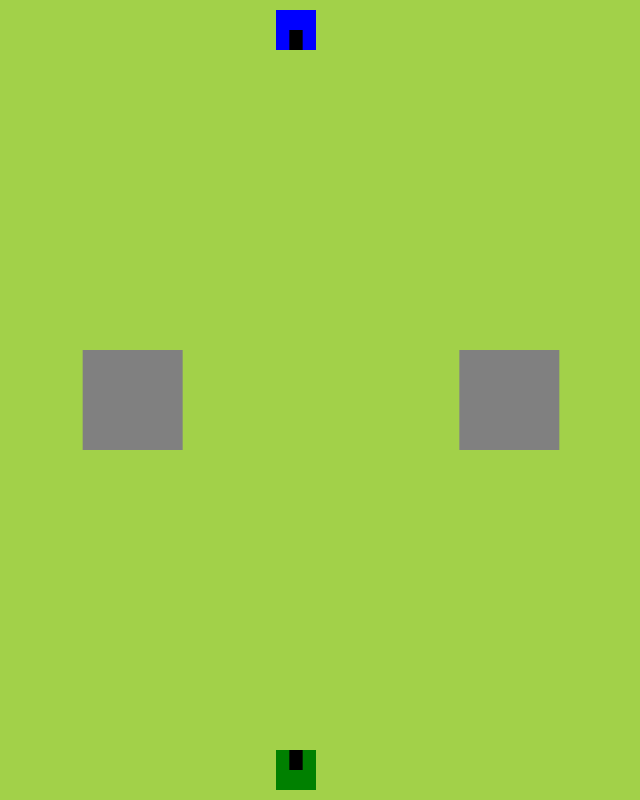
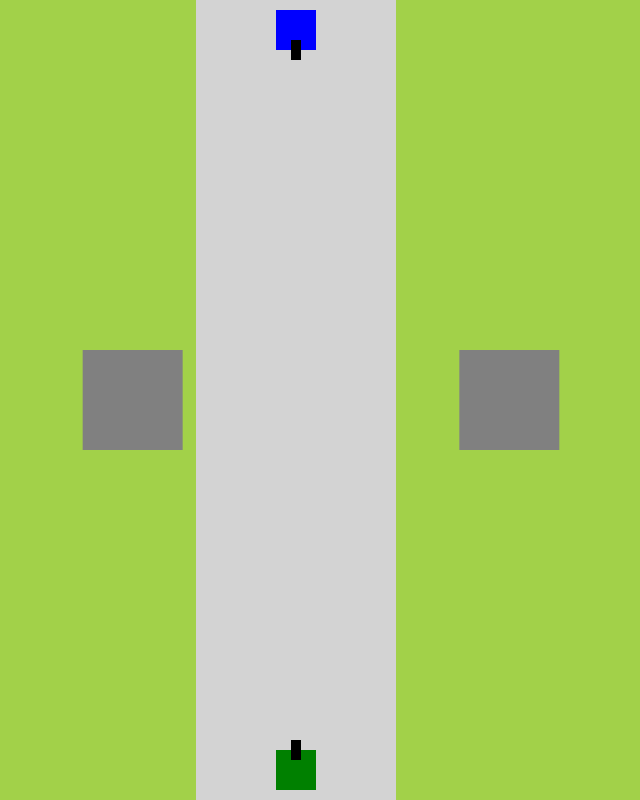
Before and after one commit to Kotyara45/Tanks, a plain HTML site: page index.html in a window 1280 px wide. Both pictures are taken after a click on the button "Запустити гру". Shown: the whole page, without its empty margins (344-984 px from the left). Drawn offline with Linux system fonts and the light colour scheme.

Commit message:
Update index.html

```diff
--- a/index.html
+++ b/index.html
@@ -78,34 +78,28 @@
             { x: (2 * canvas.width) / 3 - 50, y: canvas.height / 2 - 50, width: 100, height: 100 }
         ];
 
-        // Початкові позиції для ресету після перезапуску
-        const initialPositions = {
-            player1: { x: canvas.width / 2 - tankSize / 2, y: canvas.height - tankSize - 10, angle: -90 },
-            player2: { x: canvas.width / 2 - tankSize / 2, y: 10, angle: 90 }
-        };
-
         const player1 = {
-            x: initialPositions.player1.x,
-            y: initialPositions.player1.y,
+            x: canvas.width / 2 - tankSize / 2,
+            y: canvas.height - tankSize - 10,
             width: tankSize,
             height: tankSize,
             color: 'green',
             keys: { up: 'KeyW', down: 'KeyS', left: 'KeyA', right: 'KeyD', shoot: 'KeyF', rotate: 'KeyR' },
             bullets: [],
-            angle: initialPositions.player1.angle,
+            angle: -90,  // Повернутий вгору
             shootDirection: -1,
             alive: true
         };
 
         const player2 = {
-            x: initialPositions.player2.x,
-            y: initialPositions.player2.y,
+            x: canvas.width / 2 - tankSize / 2,
+            y: 10,
             width: tankSize,
             height: tankSize,
             color: 'blue',
             keys: { up: 'KeyI', down: 'KeyK', left: 'KeyJ', right: 'KeyL', shoot: 'KeyH', rotate: 'KeyU' },
             bullets: [],
-            angle: initialPositions.player2.angle,
+            angle: 90,  // Повернутий вниз
             shootDirection: 1,
             alive: true
         };
@@ -146,6 +140,7 @@
 
         function shoot(player) {
             if (keysPressed[player.keys.shoot]) {
+                if (soundEnabled) shootSound.play();
                 const bulletX = player.x + player.width / 2 + (player.width / 2) * Math.cos(player.angle * Math.PI / 180);
                 const bulletY = player.y + player.height / 2 + (player.height / 2) * Math.sin(player.angle * Math.PI / 180);
                 player.bullets.push({
@@ -153,11 +148,6 @@
                     y: bulletY,
                     angle: player.angle
                 });
-
-                if (soundEnabled) {
-                    shootSound.currentTime = 0;
-                    shootSound.play();
-                }
             }
 
             for (let i = 0; i < player.bullets.length; i++) {
@@ -210,22 +200,11 @@
             gameRunning = false;
         }
 
-        function resetPlayers() {
-            // Встановлення початкових позицій танків
-            player1.x = initialPositions.player1.x;
-            player1.y = initialPositions.player1.y;
-            player1.angle = initialPositions.player1.angle;
-            player2.x = initialPositions.player2.x;
-            player2.y = initialPositions.player2.y;
-            player2.angle = initialPositions.player2.angle;
+        function restartGame() {
+            player1.alive = true;
+            player2.alive = true;
             player1.bullets = [];
             player2.bullets = [];
-            player1.alive = true;
-            player2.alive = true;
-        }
-
-        function restartGame() {
-            resetPlayers();
             gameOverMessage.style.display = 'none';
             gameOver = false;
             gameRunning = true;
@@ -239,17 +218,13 @@
             ctx.rotate(player.angle * Math.PI / 180);
             ctx.fillStyle = player.color;
             ctx.fillRect(-player.width / 2, -player.height / 2, player.width, player.height);
-            ctx.fillStyle = "black";  // Дуло танка
-            ctx.fillRect(0, -player.height / 6, player.width / 2, player.height / 3);
+            ctx.fillStyle = "black";
+            ctx.fillRect(10, -5, 20, 10);
             ctx.restore();
-        }
 
-        function drawBullets(player) {
-            player.bullets.forEach(bullet => {
-                ctx.fillStyle = 'black';
-                ctx.beginPath();
-                ctx.arc(bullet.x, bullet.y, bulletSize / 2, 0, 2 * Math.PI);
-                ctx.fill();
+            player.bullets.forEach((bullet) => {
+                ctx.fillStyle = 'red';
+                ctx.fillRect(bullet.x, bullet.y, bulletSize, bulletSize);
             });
         }
 
@@ -260,6 +235,62 @@
             });
         }
 
+        function drawRoad() {
+            ctx.fillStyle = '#d3d3d3';
+            ctx.fillRect(canvas.width / 2 - roadWidth / 2, 0, roadWidth, canvas.height);
+        }
+
+        function gameLoop() {
+            if (gameOver || !gameRunning) return;
+
+            ctx.clearRect(0, 0, canvas.width, canvas.height);
+
+            drawRoad();
+            drawObstacles();
+
+            players.forEach(player => {
+                if (player.alive) {
+                    movePlayer(player);
+                    shoot(player);
+                    drawPlayer(player);
+                }
+            });
+
+            player1.bullets.forEach((bullet, bulletIndex) => {
+                if (checkCollision(bullet, player2)) {
+                    player2.alive = false;
+                    player1.bullets.splice(bulletIndex, 1);
+                }
+            });
+
+            player2.bullets.forEach((bullet, bulletIndex) => {
+                if (checkCollision(bullet, player1)) {
+                    player1.alive = false;
+                    player2.bullets.splice(bulletIndex, 1);
+                }
+            });
+
+            checkGameOver();
+            requestAnimationFrame(gameLoop);
+        }
+
+        document.getElementById('startButton').addEventListener('click', () => {
+            menu.style.display = 'none';
+            player1.alive = true;
+            player2.alive = true;
+            gameRunning = true;
+            gameLoop();
+        });
+
+        document.getElementById('toggleSoundButton').addEventListener('click', () => {
+            soundEnabled = !soundEnabled;
+            document.getElementById('toggleSoundButton').textContent = soundEnabled ? 'Вимкнути звук' : 'Увімкнути звук';
+        });
+
+        document.getElementById('exitButton').addEventListener('click', () => {
+            window.close();
+        });
+
         function toggleMenu() {
             gameRunning = !gameRunning;
             if (gameRunning) {
@@ -269,44 +300,6 @@
                 menu.style.display = 'block';
             }
         }
-
-        function gameLoop() {
-            if (!gameRunning) return;
-            ctx.clearRect(0, 0, canvas.width, canvas.height);
-
-            movePlayer(player1);
-            movePlayer(player2);
-
-            shoot(player1);
-            shoot(player2);
-
-            drawObstacles();
-            drawPlayer(player1);
-            drawPlayer(player2);
-            drawBullets(player1);
-            drawBullets(player2);
-
-            checkGameOver();
-
-            requestAnimationFrame(gameLoop);
-        }
-
-        // Меню
-        document.getElementById('startButton').onclick = function () {
-            menu.style.display = 'none';
-            gameRunning = true;
-            resetPlayers();
-            gameLoop();
-        };
-
-        document.getElementById('toggleSoundButton').onclick = function () {
-            soundEnabled = !soundEnabled;
-            this.textContent = soundEnabled ? 'Вимкнути звук' : 'Увімкнути звук';
-        };
-
-        document.getElementById('exitButton').onclick = function () {
-            window.close();
-        };
     </script>
 </body>
 </html>
```
